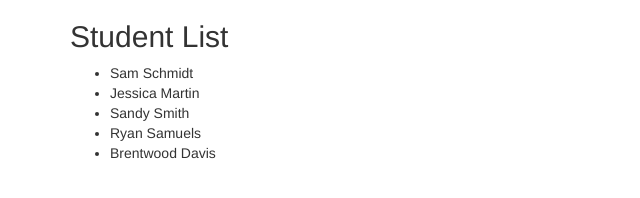
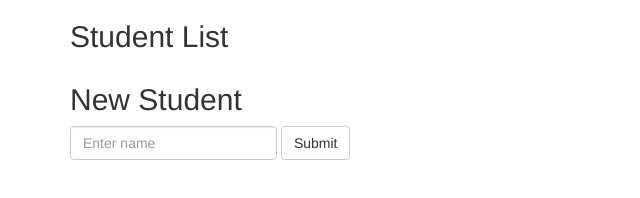
Before and after one commit to anniehoogendoorn/studentRoster, a plain HTML site: page index.html in a window 1280 px wide. Shown: the whole page, without its empty margins (0-640 px from the left). Drawn offline with nearby package versions, Linux system fonts and the light colour scheme.

Commit message:
Add addStudent functionality to html page and StudentsController.

```diff
--- a/index.html
+++ b/index.html
@@ -22,8 +22,18 @@ Can also add this to only a portion of web page, i.e. <div ng-app="studentRoster
             </li>
           </ul>
         </div>
+        <div class='col-md-4'>
+          <h2>New Student</h2>
+          <!-- The ng-submit directive will trigger the addStudent method when that form is submitted -->
+          <form ng-submit="addStudent()" class="form-inline" role="form">
+            <div class="form-group">
+              <!-- The directive ng-model creates a new property on $scope in our StudentsCtrl controller called studentName and sets it to the value of the input -->
+              <input type="text" ng-model="studentName" class="form-control" placeholder="Enter name">
+            </div>
+            <button type="submit" class="btn btn-default">Submit</button>
+          </form>
+        </div>
       </div>
     </div>
-
   </body>
 </html>
--- a/js/StudentsController.js
+++ b/js/StudentsController.js
@@ -1,9 +1,8 @@
+// The addStudent method will create a new student object based on the user's input and push it into the students array. It then resets the studentName model to null so that the field in the HTML is cleared
 studentRoster.controller('StudentsCtrl', function StudentsCtrl($scope) {
-  $scope.students = [
-    { name: "Sam Schmidt" },
-    { name: "Jessica Martin" },
-    { name: "Sandy Smith" },
-    { name: "Ryan Samuels" },
-    { name: "Brentwood Davis" }
-  ]
+  $scope.students = [];
+  $scope.addStudent = function() {
+    $scope.students.push({ name: $scope.studentName });
+    $scope.studentName = null;
+  };
 });
```
